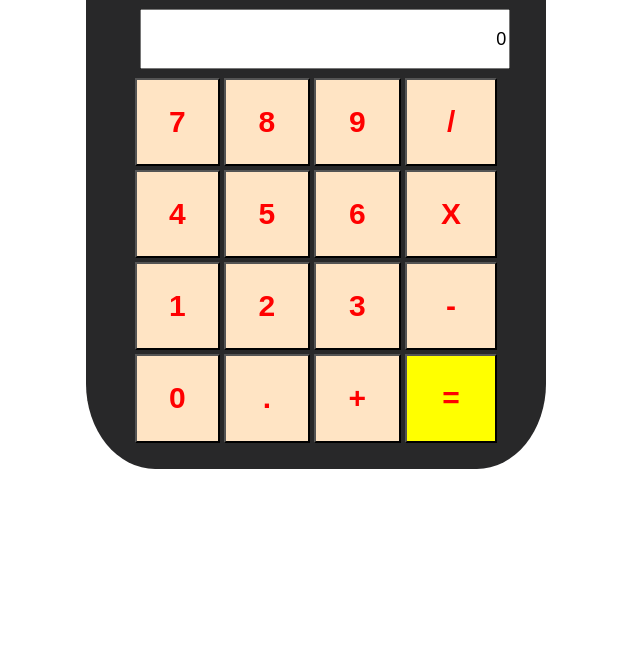
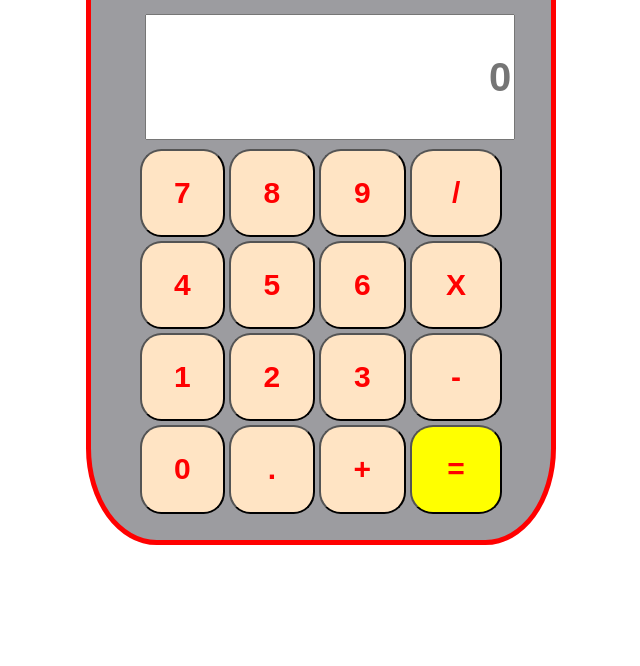
Before and after one commit to Akeenola/calculator, a plain HTML site: page index.html in a window 1280 px wide. Shown: the part 222-888 px from the top of the page, without its empty margins (36-676 px from the left). Before the commit the page ends 812 px from the top, so only its background shows below. Drawn offline with Linux system fonts and the light colour scheme.

Commit message:
input text made readonly

```diff
--- a/index.html
+++ b/index.html
@@ -10,7 +10,7 @@
 <body>
    <div class="container">
     <table><tr><td colspan="4"><h1>Akeenola <em>Calculator</em> </h1></td></tr>
-    <tr><td colspan="4"><input id="display" type="text" value="0"></td></tr>
+    <tr><td colspan="4"><input id="display" type="text" placeholder="0" readonly></td></tr>
 <tr><td><button id="seven" onclick="showSeven()"><h1>7</h1></button></td>
     <td><button id="eight" onclick="showEigth()"><h1>8</h1></button></td>
     <td><button id="nine" onclick="showNine()"><h1>9</h1></button></td>
--- a/style.css
+++ b/style.css
@@ -1,13 +1,13 @@
 body{margin: 5%;align-content: center;}
 .number{color: blue;font-weight: 40px;}
-.container{width: 40%;background-color: rgb(40, 40, 41);border-radius: 15%;margin: 5%;}
+.container{width: 40%;background-color: rgb(156, 156, 160);border-radius: 15%;margin: 5%;border:5px solid red}
 table{color:white;align-items: center;width: 100%;padding: 5% 10%;}
-button{background-color: bisque;padding: 5px 10px;width: 100%;margin: 0;}
+button{background-color: bisque;padding: 5px 10px;width: 100%;margin: 0;border-radius: 25%;color:black;font-size: 50px;}
     button h1{font-size: 20px;
         font-weight: 5px;}
 button.equals{background-color: yellow;}
 table tr td input{line-height: 3em;
-    text-align: right;font-size: large;margin: 5px 5px;width: 100%;}
-button:hover{background-color: aquamarine;border-radius: 25%;}
+    text-align: right;font-size: large;margin: 5px 5px;width: 100%;font-size: 40px;font-weight: bolder;font-family:'sherif','orbitron', 'bank gothic','futura','arial';}
+button:hover{background-color: aquamarine;}
 tr td h1{color: red;font-size: 30px;}
 em{color: white;}
```
